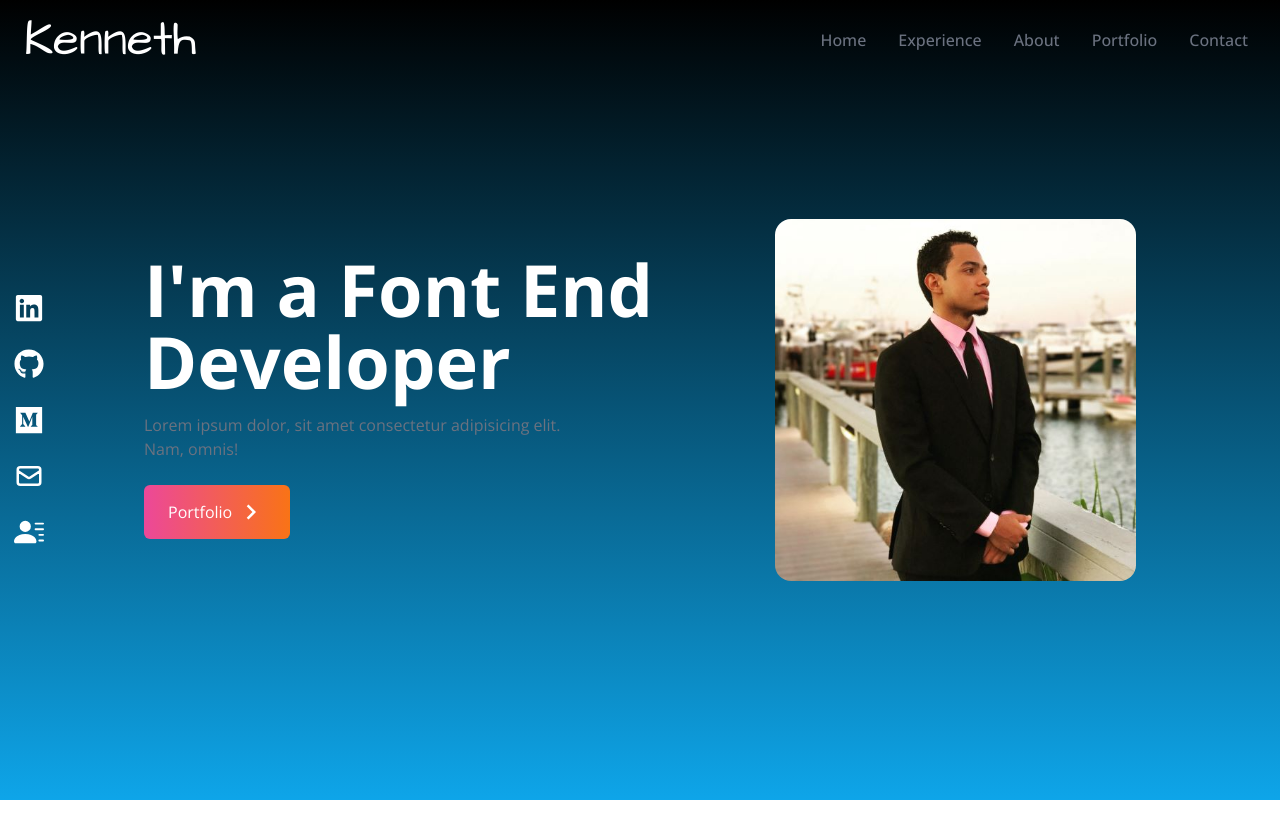
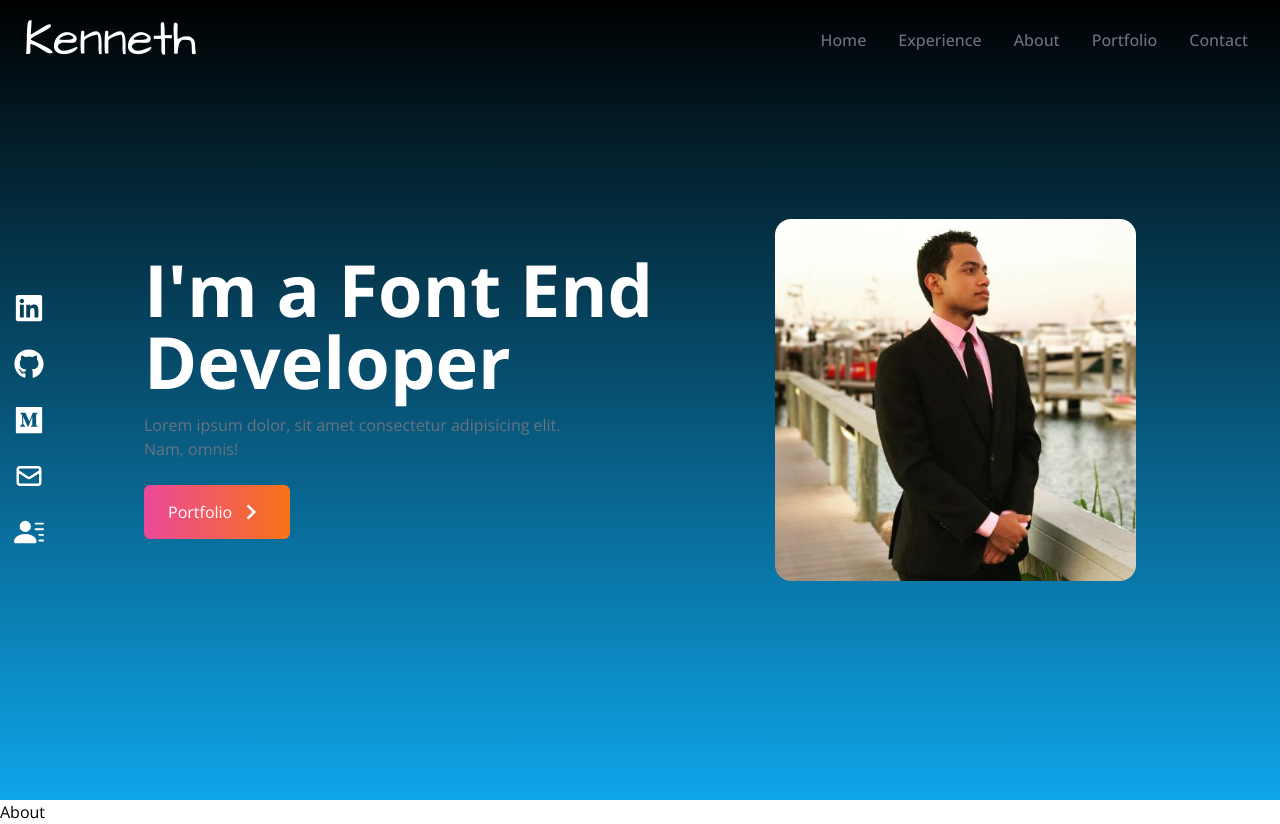
Before and after one commit to LoopFruits/react-portfolio, a React (Create React App) app: page / in a window 1280 px wide. Before the commit the page ends 800 px from the top, so only its background shows below. Built offline with nearby package versions, Linux system fonts and the light colour scheme.

Commit message:
created About component

```diff
--- a/src/App.js
+++ b/src/App.js
@@ -1,3 +1,4 @@
+import About from "./components/About";
 import Home from "./components/Home";
 import NavBar from "./components/NavBar";
 import SocialLinks from "./components/SocialLinks";
@@ -8,6 +9,7 @@
     <div>
       <NavBar/>
       <Home />
+      <About />
 
 
       <SocialLinks />
--- /dev/null
+++ b/src/components/About.jsx
@@ -0,0 +1,9 @@
+import React from 'react'
+
+const About = () => {
+  return (
+    <div>About</div>
+  )
+}
+
+export default About
```
